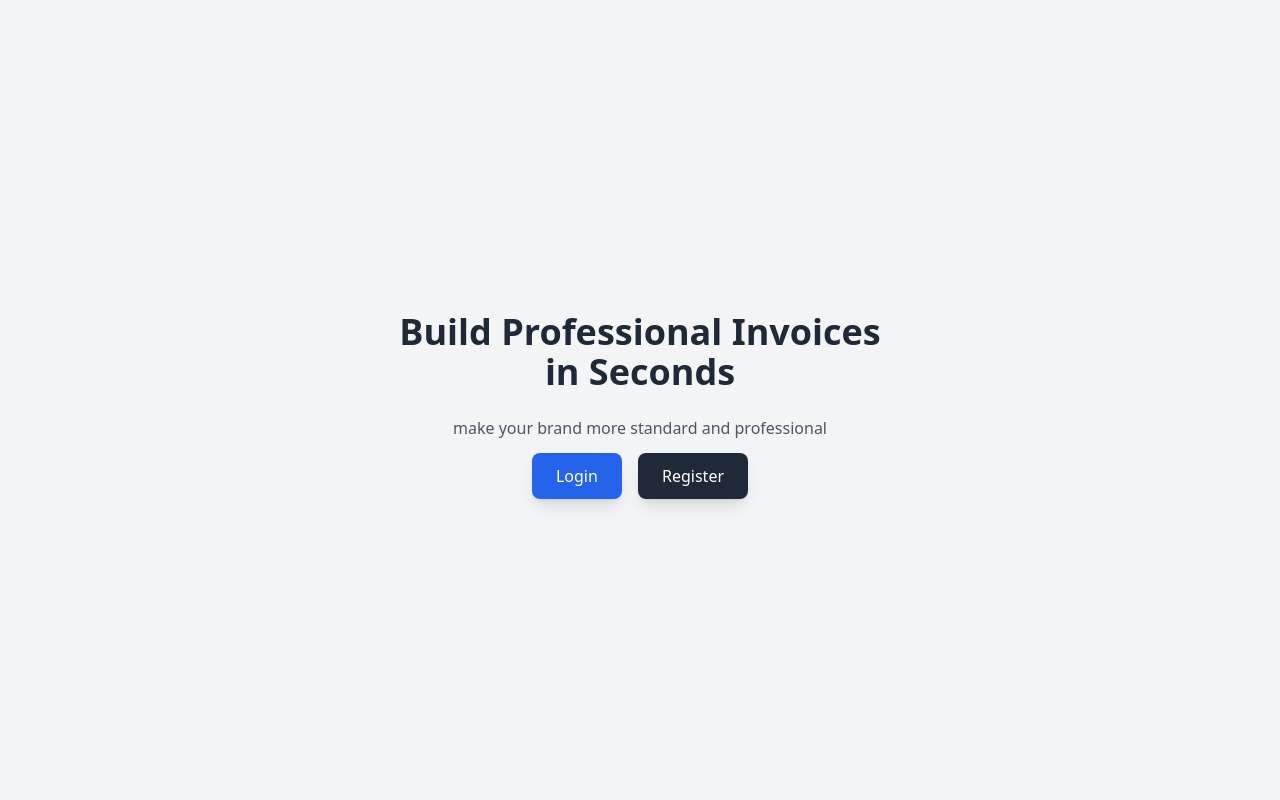
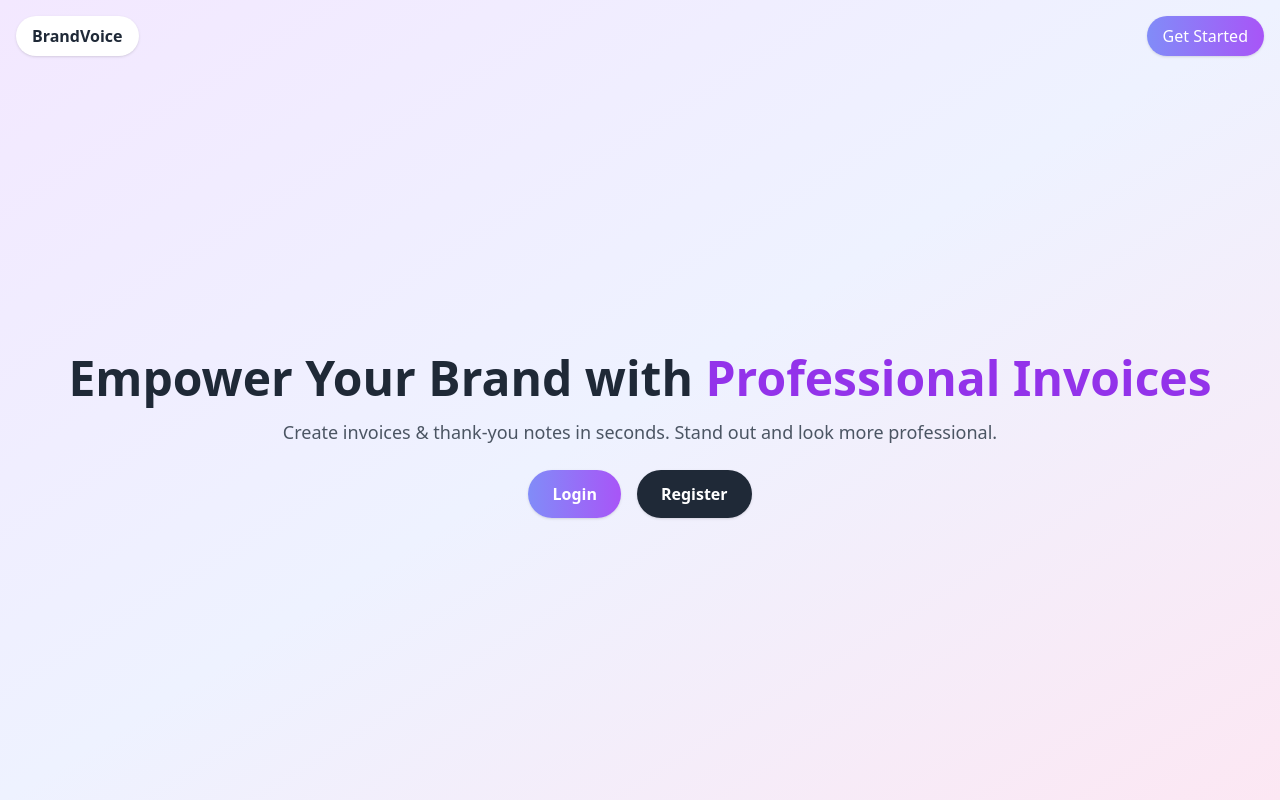
Before and after one commit to ELKINDMAN/Brandvoice, a Flask app: page / in a window 1280 px wide. Run offline with Flask 3, Linux system fonts and the light colour scheme; some libraries are stand-ins or nearby versions.

Commit message:
New home page design

```diff
--- a/app/templates/home.html
+++ b/app/templates/home.html
@@ -5,14 +5,42 @@
   <meta name="viewport" content="width=device-width, initial-scale=1.0">
   <title>BrandVoice | Home</title>
   <link rel="icon" type="image/svg+xml" href="{{ url_for('static', filename='img/favicon.svg') }}">
+  <link rel="apple-touch-icon" href="{{ url_for('static', filename='img/brandvoice-icon.png') }}">
   <script src="https://cdn.tailwindcss.com"></script>
 </head>
-<body class="bg-gray-100 h-screen flex items-center justify-center">
-  <div class="text-center">
-    <h1 class="text-4xl font-bold text-gray-800 mb-6">Build Professional Invoices<br>in Seconds</h1>
-    <h5 class="text-gray-600 mb-6">make your brand more standard and professional</h5>
-    <a href="{{ url_for('auth.login') }}" class="px-6 py-3 bg-blue-600 text-white rounded-lg shadow-lg hover:bg-blue-700 transition">Login</a>
-    <a href="{{ url_for('auth.register') }}" class="ml-3 px-6 py-3 bg-gray-800 text-white rounded-lg shadow-lg hover:bg-gray-900 transition">Register</a>
-  </div>
+<body class="min-h-screen flex flex-col bg-gradient-to-br from-purple-100 via-indigo-50 to-pink-100">
+
+  <!-- Top Nav -->
+  <header class="w-full flex justify-between items-center p-4">
+    <div class="px-4 py-2 bg-white rounded-full shadow text-gray-800 font-semibold">
+      BrandVoice
+    </div>
+    <a href="{{ url_for('auth.register') }}"
+       class="px-4 py-2 rounded-full bg-gradient-to-r from-indigo-400 to-purple-500 text-white font-medium shadow hover:opacity-90 transition">
+      Get Started
+    </a>
+  </header>
+
+  <!-- Main Hero -->
+  <main class="flex flex-col items-center justify-center flex-grow text-center px-4">
+    <h1 class="text-4xl md:text-5xl font-extrabold text-gray-800 mb-4">
+      Empower Your Brand with <span class="text-purple-600">Professional Invoices</span>
+    </h1>
+    <p class="text-gray-600 text-lg mb-6">
+      Create invoices & thank-you notes in seconds. Stand out and look more professional.
+    </p>
+
+    <div class="flex gap-4">
+      <a href="{{ url_for('auth.login') }}"
+         class="px-6 py-3 rounded-full bg-gradient-to-r from-indigo-400 to-purple-500 text-white font-semibold shadow hover:opacity-90 transition">
+        Login
+      </a>
+      <a href="{{ url_for('auth.register') }}"
+         class="px-6 py-3 rounded-full bg-gray-800 text-white font-semibold shadow hover:bg-gray-900 transition">
+        Register
+      </a>
+    </div>
+  </main>
+
 </body>
 </html>
```
